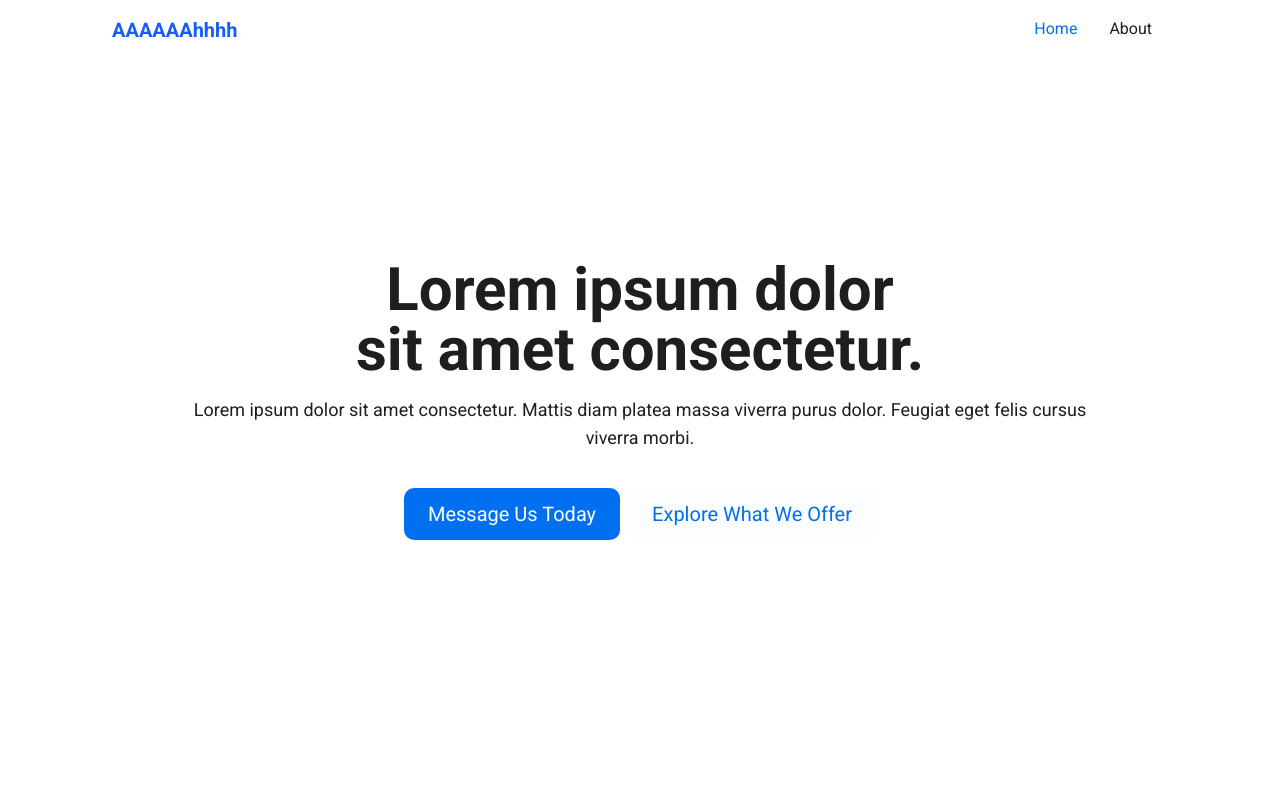
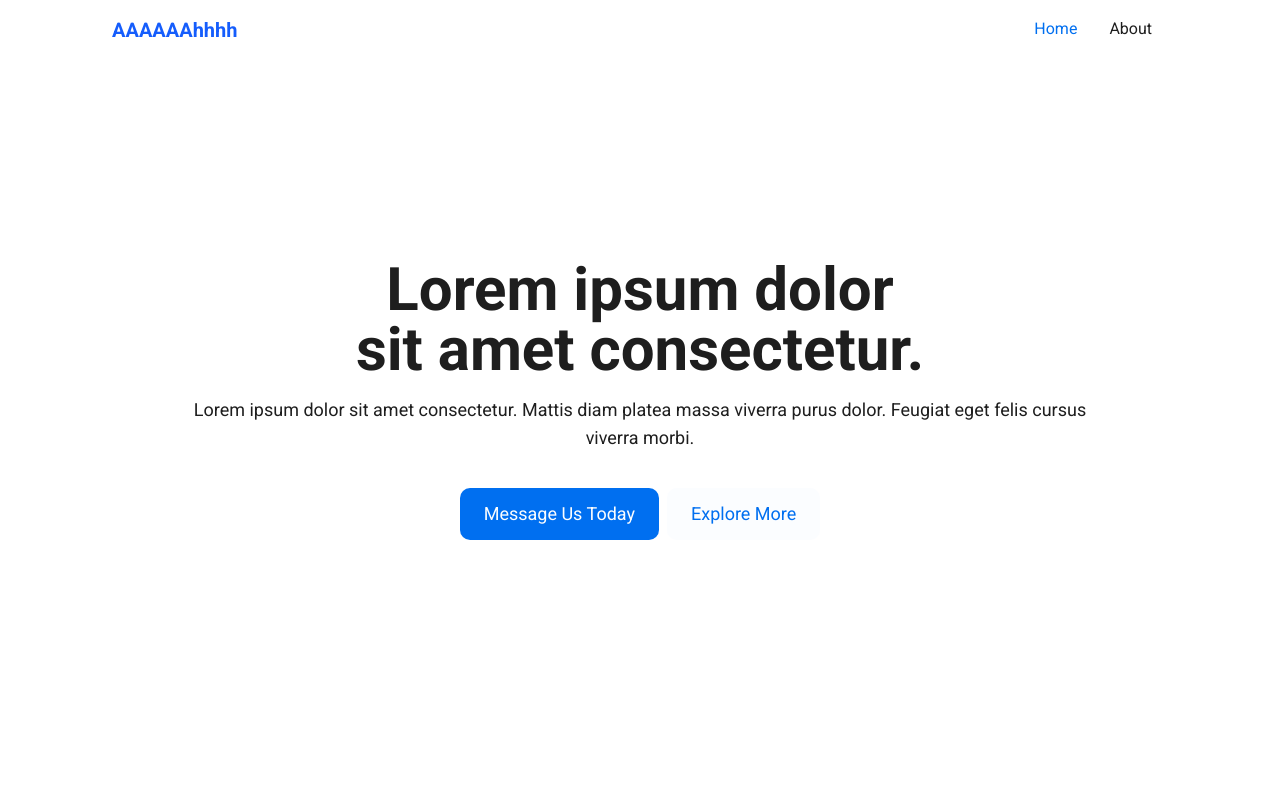
Before and after one commit to markmarkestareja/aquatech-pools, a Next.js app: page / in a window 1280 px wide. Shown: the top 800 px of the page. Built offline with nearby package versions, Linux system fonts and the light colour scheme.

Commit message:
created oop btn

```diff
--- /dev/null
+++ b/components/generateBtn.tsx
@@ -0,0 +1,28 @@
+import Link from "next/link";
+
+type BtnProps = {
+    link: string
+    label?: string
+}
+
+export function GeneratePrimaryBtn({link, label = "Explore More"} : BtnProps) {
+    return (
+        <Link
+            href={link}
+            className="text-lg text-foreground px-6 py-3 rounded-lg bg-primary"
+        >
+            {label}
+        </Link>
+    )
+}
+
+export function GenerateSecondaryBtn({link, label = "Explore More"} : BtnProps) {
+    return (
+        <Link
+            href={link}
+            className="text-lg px-6 py-3 rounded-lg bg-foreground text-primary"
+        >
+            {label}
+        </Link>
+    )
+}
--- a/components/hero/Hero.tsx
+++ b/components/hero/Hero.tsx
@@ -1,5 +1,6 @@
 import Image from "next/image";
 import Link from "next/link";
+import { GeneratePrimaryBtn, GenerateSecondaryBtn } from "../generateBtn";
 
 export default function Hero() {
     return (
@@ -22,19 +23,18 @@ export default function Hero() {
             </p>
 
             <div className="flex flex-col md:flex-row justify-center gap-2 pt-5">
-            <Link
-                href="/"
-                className="text-xl text-foreground px-6 py-3 rounded-lg bg-primary"
-            >
-                Message Us Today
-            </Link>
 
-            <Link
-                href="/"
-                className="text-xl px-6 py-3 rounded-lg bg-foreground text-primary"
-            >
-                Explore What We Offer
-            </Link>
+            <GeneratePrimaryBtn
+                link="/"
+                label="Message Us Today"
+            />
+
+            <GenerateSecondaryBtn
+                link="/"
+                label="Explore More"
+            />
+
+
             </div>
         </div>
         </section>
--- a/components/hero/Offers.tsx
+++ b/components/hero/Offers.tsx
@@ -50,7 +50,7 @@ export default function Offers(){
                                 href={`${offersCardContent.link}`}
                                 className="text-xl text-foreground px-6 py-3 rounded-lg bg-primary text-center"
                             >
-                                Message Us Today
+                                See More
                             </Link>
                         </div>
                     </div>
```
